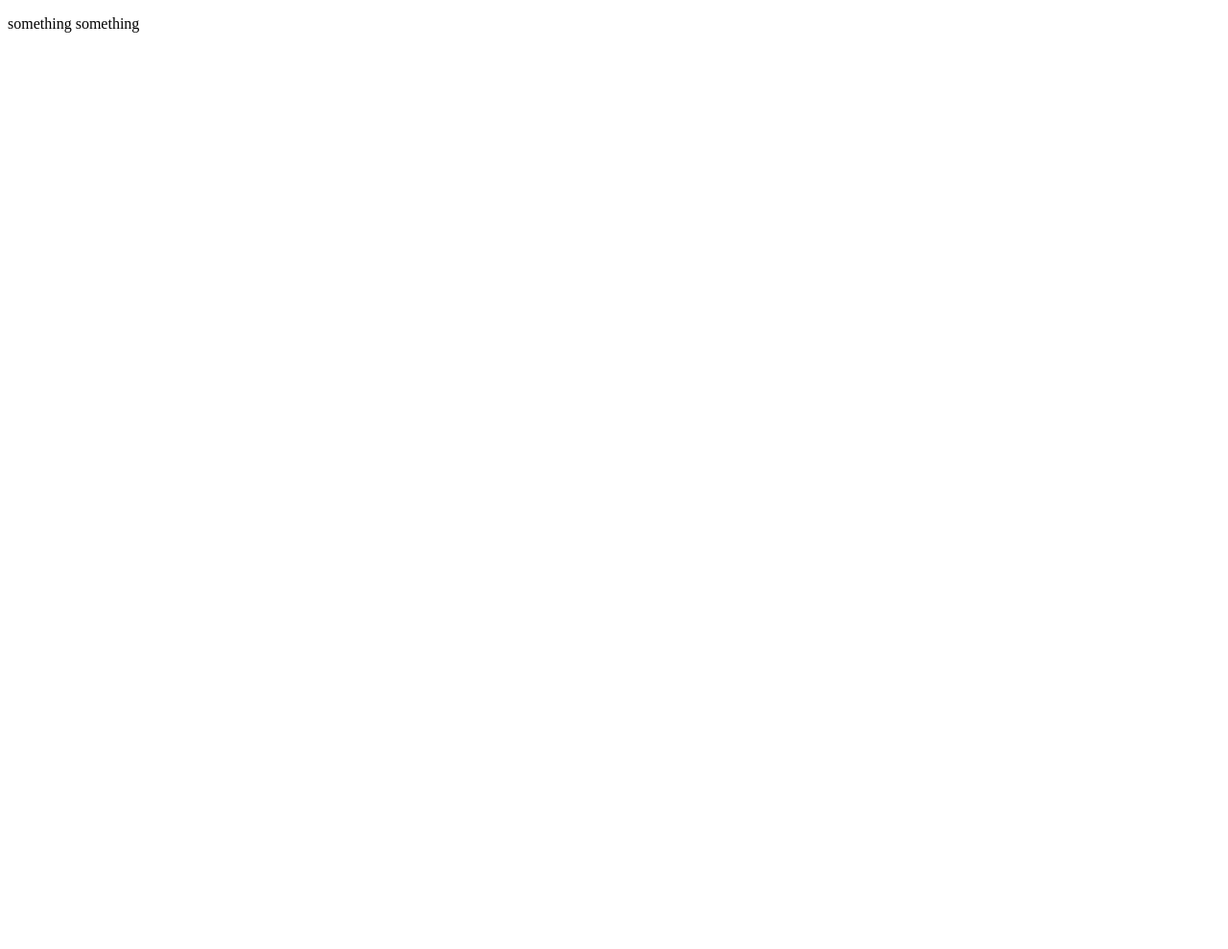
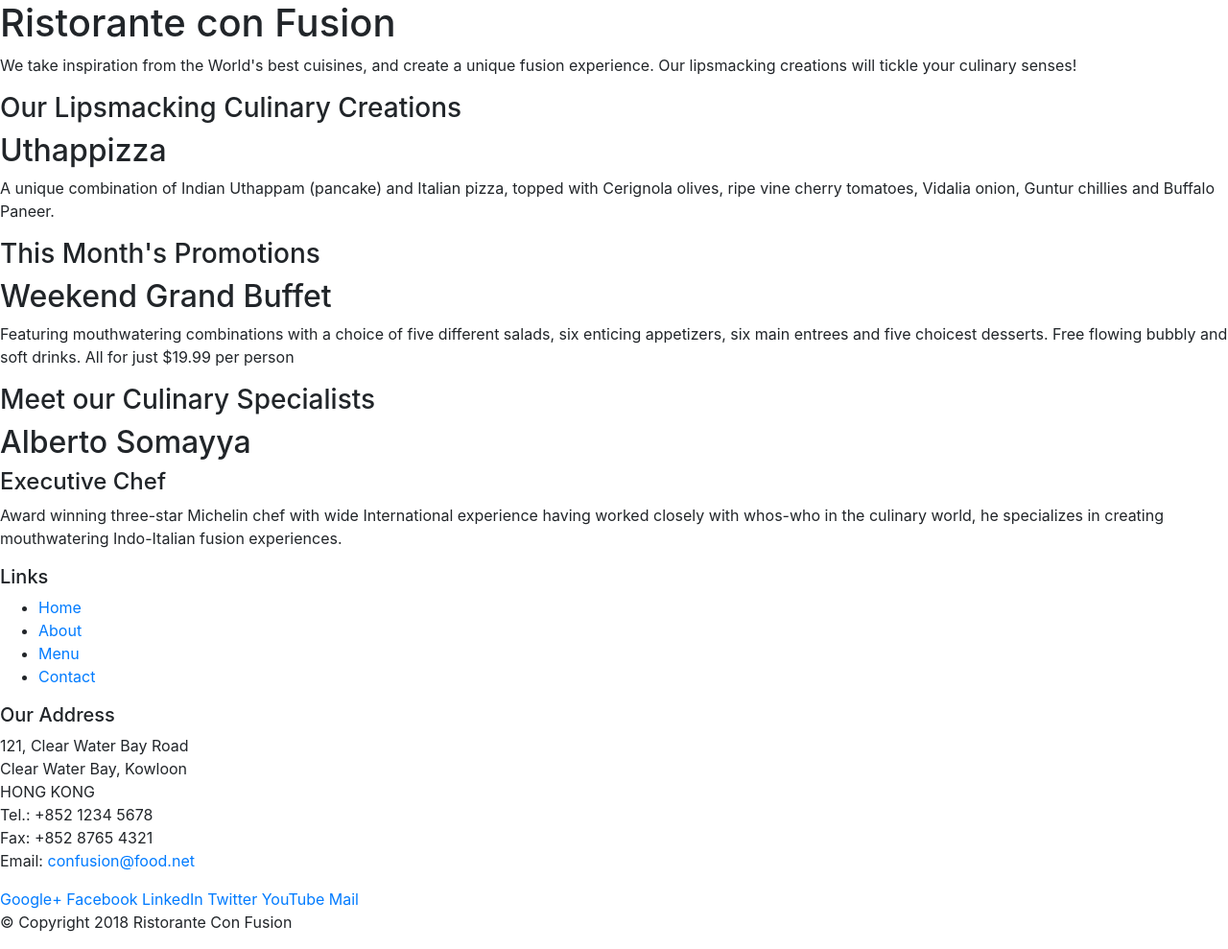
Before and after one commit to mdsams/My_Bootstrap_project, a website: page index.html in a window 1280 px wide. Shown: the whole page at 96% size. Before the commit the page ends 800 px from the top, so only its background shows below. Drawn offline with nearby package versions, Linux system fonts and the light colour scheme.

Commit message:
fifth commit

```diff
--- a/index.html
+++ b/index.html
@@ -1,8 +1,111 @@
 <!DOCTYPE html>
-<html>
+<html lang="en">
+
 <head>
-    <body>
-        <p>something something</p>
-    </body>
+        <!-- Required meta tags always come first -->
+        <meta charset="utf-8">
+        <meta name="viewport" content="width=device-width, initial-scale=1, shrink-to-fit=no">
+        <meta http-equiv="x-ua-compatible" content="ie=edge">
+
+        <!-- Bootstrap CSS -->
+        <link rel="stylesheet" href="node_modules/bootstrap/dist/css/bootstrap.min.css">
+    <title>Ristorante Con Fusion</title>
 </head>
+
+<body>
+
+    <header>
+        <div>
+            <div>
+                <div>
+                    <h1>Ristorante con Fusion</h1>
+                    <p>We take inspiration from the World's best cuisines, and create a unique fusion experience. Our lipsmacking creations will tickle your culinary senses!</p>
+                </div>
+                <div>
+                </div>
+            </div>
+        </div>
+    </header>
+
+    <div>
+        <div>
+            <div>
+                <h3>Our Lipsmacking Culinary Creations</h3>
+            </div>
+            <div>
+                <h2>Uthappizza</h2>
+                <p>A unique combination of Indian Uthappam (pancake) and Italian pizza, topped with Cerignola olives, ripe vine cherry tomatoes, Vidalia onion, Guntur chillies and Buffalo Paneer.</p>
+            </div>
+        </div>
+
+
+        <div>
+            <div>
+                <h3>This Month's Promotions</h3>
+            </div>
+            <div>
+                <h2>Weekend Grand Buffet</h2>
+                <p>Featuring mouthwatering combinations with a choice of five different salads, six enticing appetizers, six main entrees and five choicest desserts. Free flowing bubbly and soft drinks. All for just $19.99 per person </p>
+            </div>
+        </div>
+
+        <div>
+            <div>
+                <h3>Meet our Culinary Specialists</h3>
+            </div>
+            <div>
+                <h2>Alberto Somayya</h2>
+                <h4>Executive Chef</h4>
+                <p>Award winning three-star Michelin chef with wide International experience having worked closely with whos-who in the culinary world, he specializes in creating mouthwatering Indo-Italian fusion experiences. </p>
+            </div>
+        </div>
+    </div>
+
+    <footer>
+        <div>
+            <div>
+                <div>
+                    <h5>Links</h5>
+                    <ul>
+                        <li><a href="#">Home</a></li>
+                        <li><a href="#">About</a></li>
+                        <li><a href="#">Menu</a></li>
+                        <li><a href="#">Contact</a></li>
+                    </ul>
+                </div>
+                <div>
+                    <h5>Our Address</h5>
+                    <address>
+		              121, Clear Water Bay Road<br>
+		              Clear Water Bay, Kowloon<br>
+		              HONG KONG<br>
+		              Tel.: +852 1234 5678<br>
+		              Fax: +852 8765 4321<br>
+		              Email: <a href="mailto:confusion@food.net">confusion@food.net</a>
+		           </address>
+                </div>
+                <div>
+                    <div>
+                        <a href="http://google.com/+">Google+</a>
+                        <a href="http://www.facebook.com/profile.php?id=">Facebook</a>
+                        <a href="http://www.linkedin.com/in/">LinkedIn</a>
+                        <a href="http://twitter.com/">Twitter</a>
+                        <a href="http://youtube.com/">YouTube</a>
+                        <a href="mailto:">Mail</a>
+                    </div>
+                </div>
+           </div>
+           <div>
+                <div>
+                    <p>© Copyright 2018 Ristorante Con Fusion</p>
+                </div>
+           </div>
+        </div>
+    </footer>
+        <!-- jQuery first, then Popper.js, then Bootstrap JS. -->
+        <script src="node_modules/jquery/dist/jquery.slim.min.js"></script>
+        <script src="node_modules/popper.js/dist/umd/popper.min.js"></script>
+        <script src="node_modules/bootstrap/dist/js/bootstrap.min.js"></script>
+</body>
+
 </html>
--- a/package.json
+++ b/package.json
@@ -16,6 +16,9 @@
   "license": "ISC",
   "homepage": "https://bitbucket.org/mdsams/git_test#readme",
   "dependencies": {
-    "lite-server": "^2.6.1"
+    "bootstrap": "^4.0.0",
+    "jquery": "^3.3.1",
+    "lite-server": "^2.6.1",
+    "popper.js": "^1.12.9"
   }
 }
```
